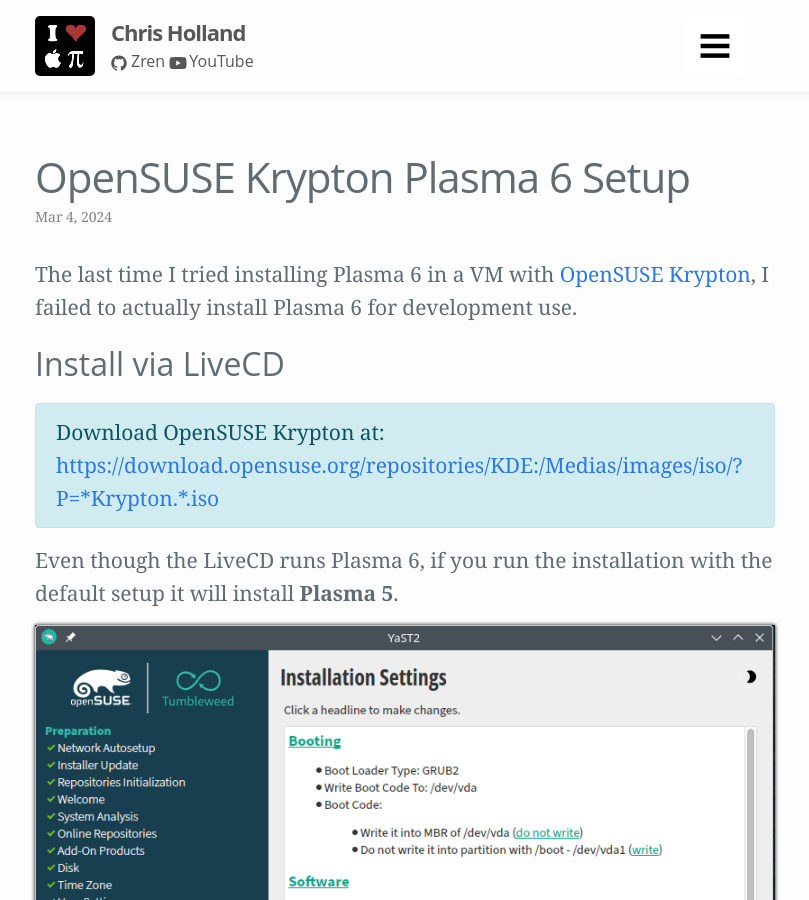
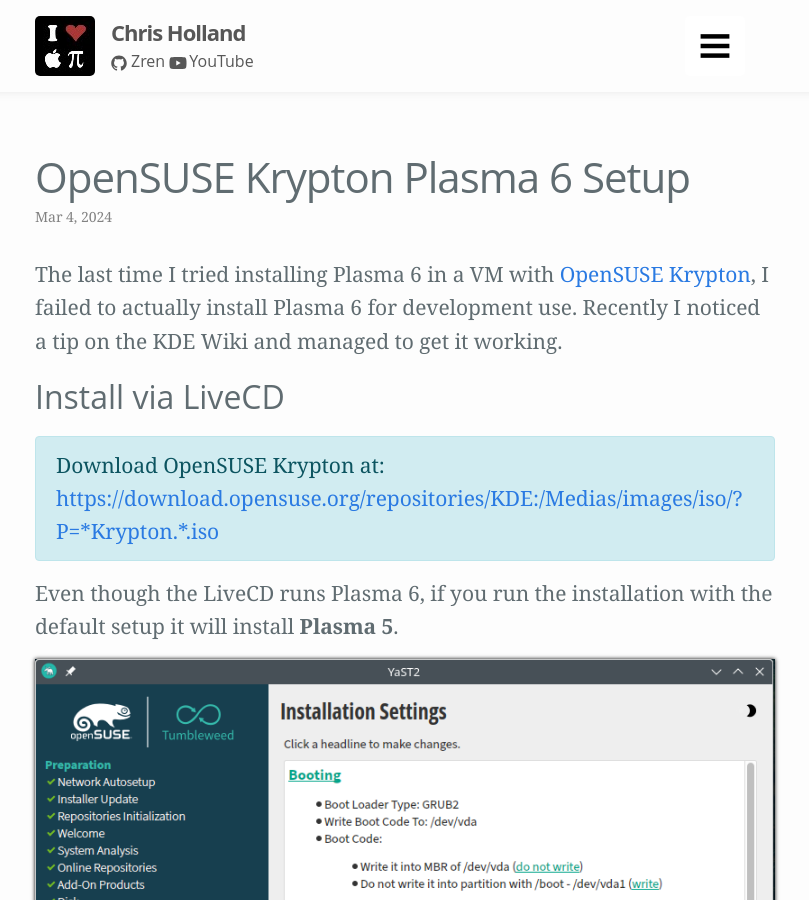
Before and after one commit to Zren/zren.github.io, a Jekyll site: the page built from _posts/2024-03-04-opensuse-krypton-plasma-6-setup.md, in a window 1280 px wide and 900 px high. Shown: the whole window, without its empty margins (235-1044 px from the left). Built offline with Jekyll 4.4.1, drawn with Linux system fonts in a browser that asks for light colours.

Commit message:
Imply I installed plasma 6

```diff
--- a/_posts/2024-03-04-opensuse-krypton-plasma-6-setup.md
+++ b/_posts/2024-03-04-opensuse-krypton-plasma-6-setup.md
@@ -3,7 +3,7 @@
 title: OpenSUSE Krypton Plasma 6 Setup
 ---
 
-The last time I tried installing Plasma 6 in a VM with [OpenSUSE Krypton](https://en.opensuse.org/SDB:Argon_and_Krypton#Krypton), I failed to actually install Plasma 6 for development use.
+The last time I tried installing Plasma 6 in a VM with [OpenSUSE Krypton](https://en.opensuse.org/SDB:Argon_and_Krypton#Krypton), I failed to actually install Plasma 6 for development use. Recently I noticed a tip on the KDE Wiki and managed to get it working.
 
 ## Install via LiveCD
 
```
